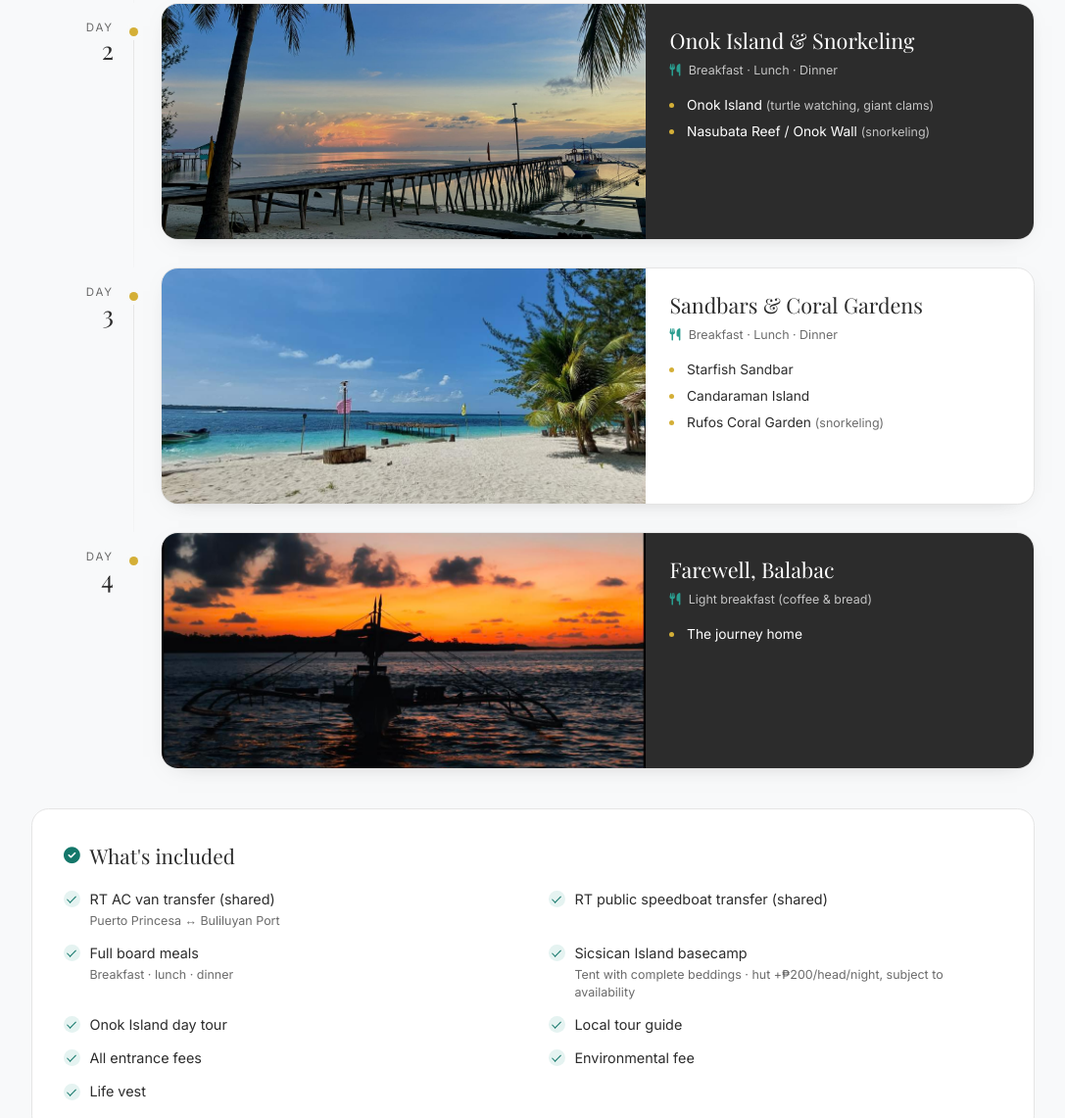
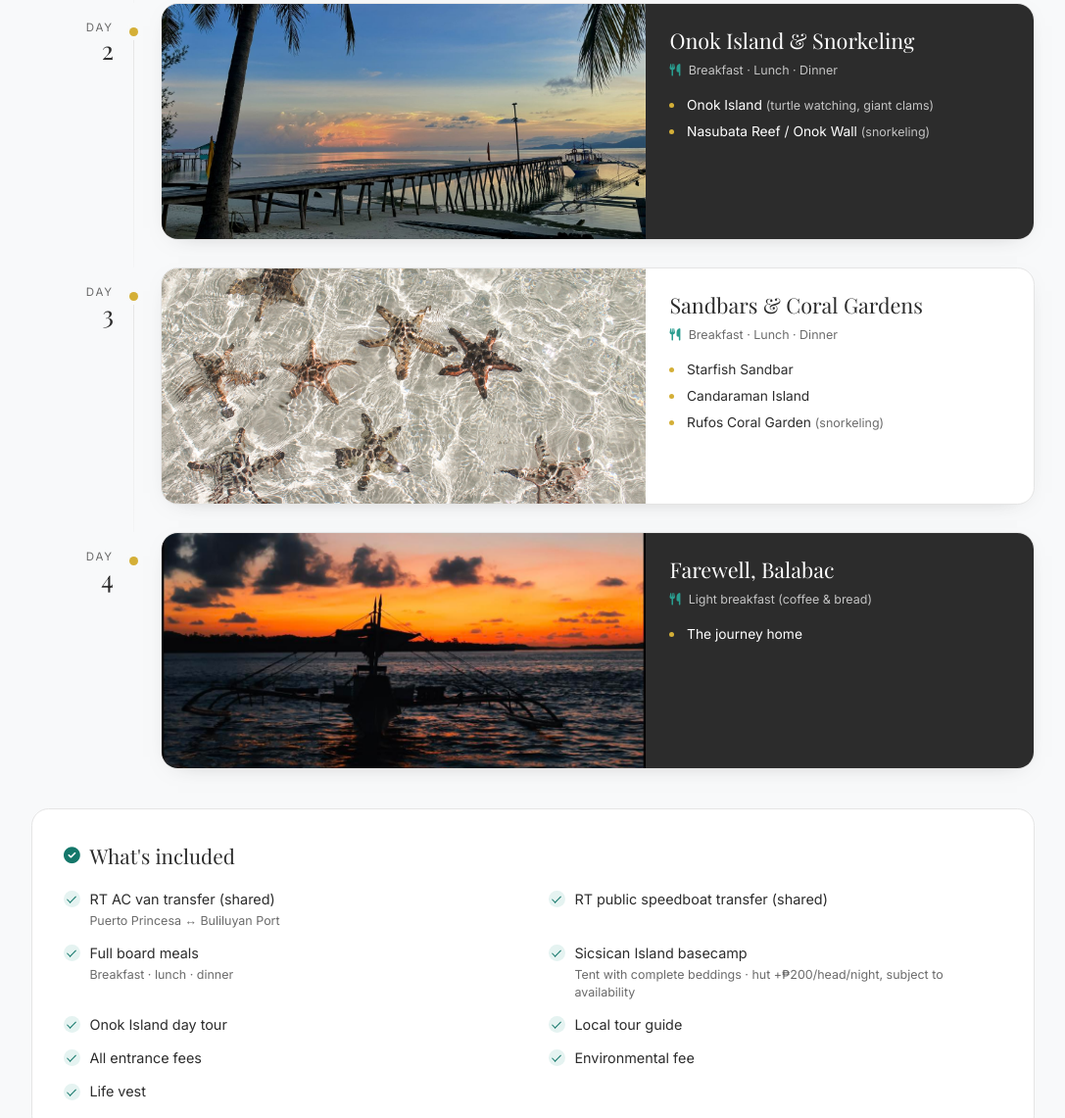
Before and after one commit to nicholohq/Kamp-Malaya, a website built with Vite: page index.html in a window 1280 px wide. Shown: the part 4581-5722 px from the top of the page at 98% size, without its empty margins (96-1183 px from the left). Built offline with nearby package versions, Linux system fonts and the light colour scheme; a web font is replaced by a local one.

Commit message:
fix(itinerary): use Starfish Sandbar image for Day 3 and gallery
- Move Sandbar-Starfish-Island-Calatagan-43-1.jpg from root to public/gallery
- Update index.html:302 Day 3 Sandbars & Coral Gardens card to use starfish image
- Update index.html:601 gallery grid to use starfish image
- Remove whitesand.jpg (no longer referenced)

```diff
--- a/index.html
+++ b/index.html
@@ -299,7 +299,7 @@
       </div>
       <article class="itin-card">
         <div class="itin-card-media">
-          <img src="/gallery/whitesand.jpg" width="1200" height="800" loading="lazy" decoding="async" alt="A pale sandbar curving through shallow turquoise water" />
+          <img src="/gallery/Sandbar-Starfish-Island-Calatagan-43-1.jpg" width="1200" height="800" loading="lazy" decoding="async" alt="Starfish Sandbar — shallow turquoise water with starfish visible on white sand" />
         </div>
         <div class="itin-card-body">
           <p class="itin-card-day">Day 3</p>
@@ -598,7 +598,7 @@
     </div>
     <!-- landscape -->
     <div class="reveal reveal-delay-1 zoom-wrap col-span-2 md:col-span-1 rounded-xl overflow-hidden">
-      <img src="/gallery/whitesand.jpg" width="999" height="540" loading="lazy" decoding="async" alt="Clear shallow waters lapping a white sand Balabac beach" class="zoom-img w-full h-full object-cover" />
+      <img src="/gallery/Sandbar-Starfish-Island-Calatagan-43-1.jpg" width="999" height="540" loading="lazy" decoding="async" alt="Starfish Sandbar — starfish scattered across white sand in shallow turquoise water" class="zoom-img w-full h-full object-cover" />
     </div>
   </div>
 </section>
```
Also changed, not shown: public/gallery/Sandbar-Starfish-Island-Calatagan-43-1.jpg (added), public/gallery/whitesand.jpg (deleted).
